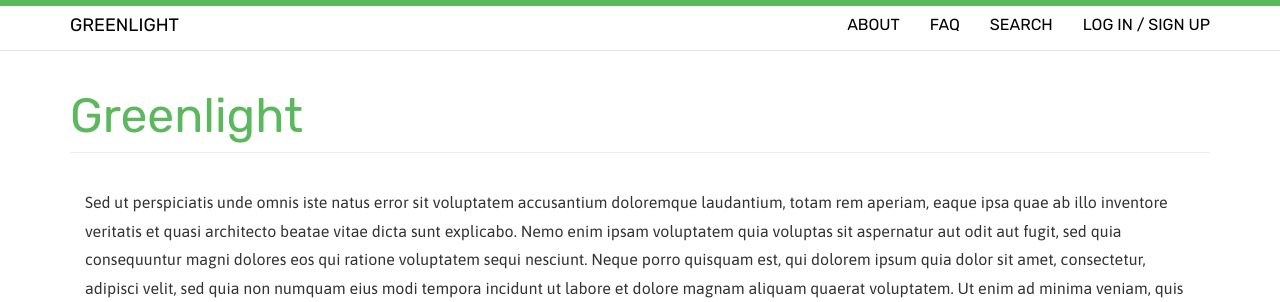
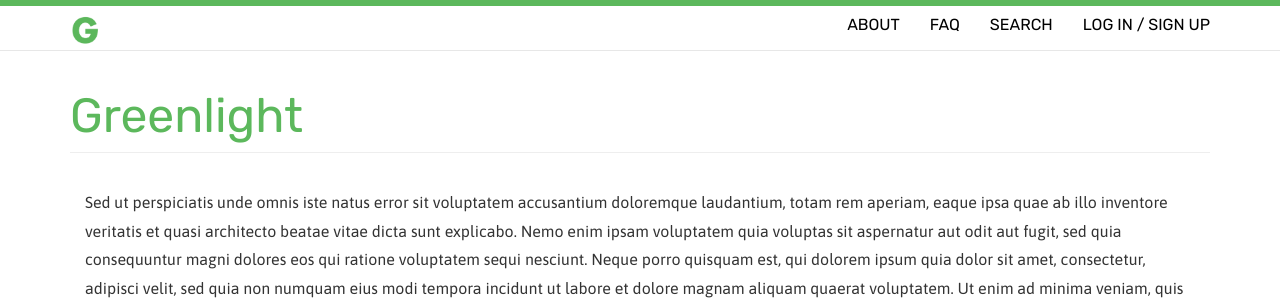
Before and after one commit to s3609381/Greenlight, a PHP site: page /index.php in a window 1280 px wide. Shown: the top 302 px of the page. Run offline with PHP 8.4, Linux system fonts and the light colour scheme.

Commit message:
Sean : Added Logo1.png as size 25x25 to the nav.php and the nav-loggedin.php file in place of the text GREENLIGHT. Link back to the home page still works by clicking the image.

```diff
--- a/modules/nav.php
+++ b/modules/nav.php
@@ -9,7 +9,7 @@
         <span class="icon-bar"></span>
         <span class="icon-bar"></span>
       </button>
-      <a class="navbar-brand" href="index.php">GREENLIGHT</a>
+      <a class="navbar-brand" href="index.php"><img src="/images/LogoGreen.png" height="30" width="30"/></a>
       <!-- placeholder - replace with logo -->
     </div>
 
--- a/signup.php
+++ b/signup.php
@@ -91,7 +91,6 @@
                     <input type="text" class="form-control" id="inputUsername" placeholder="Username" name="username" required>
                   </div>
                 </div>
-
                 <div class="form-group">
                   <label for="inputPassword" class="col-sm-2 control-label">Password</label>
                   <div class="col-sm-10">
```
Also changed, not shown: images/GreenLight.gif (added), images/LogoGreen.png (added).
